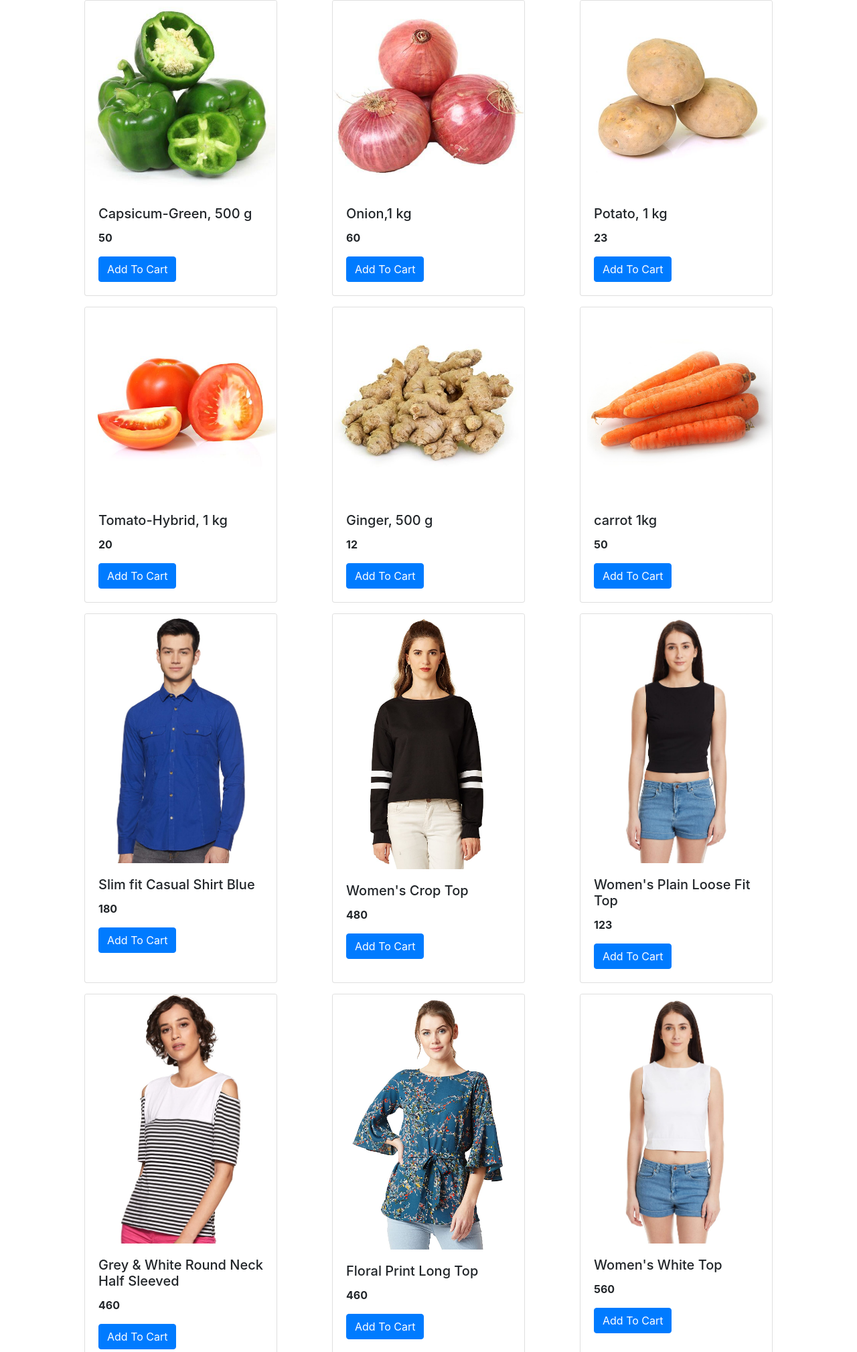
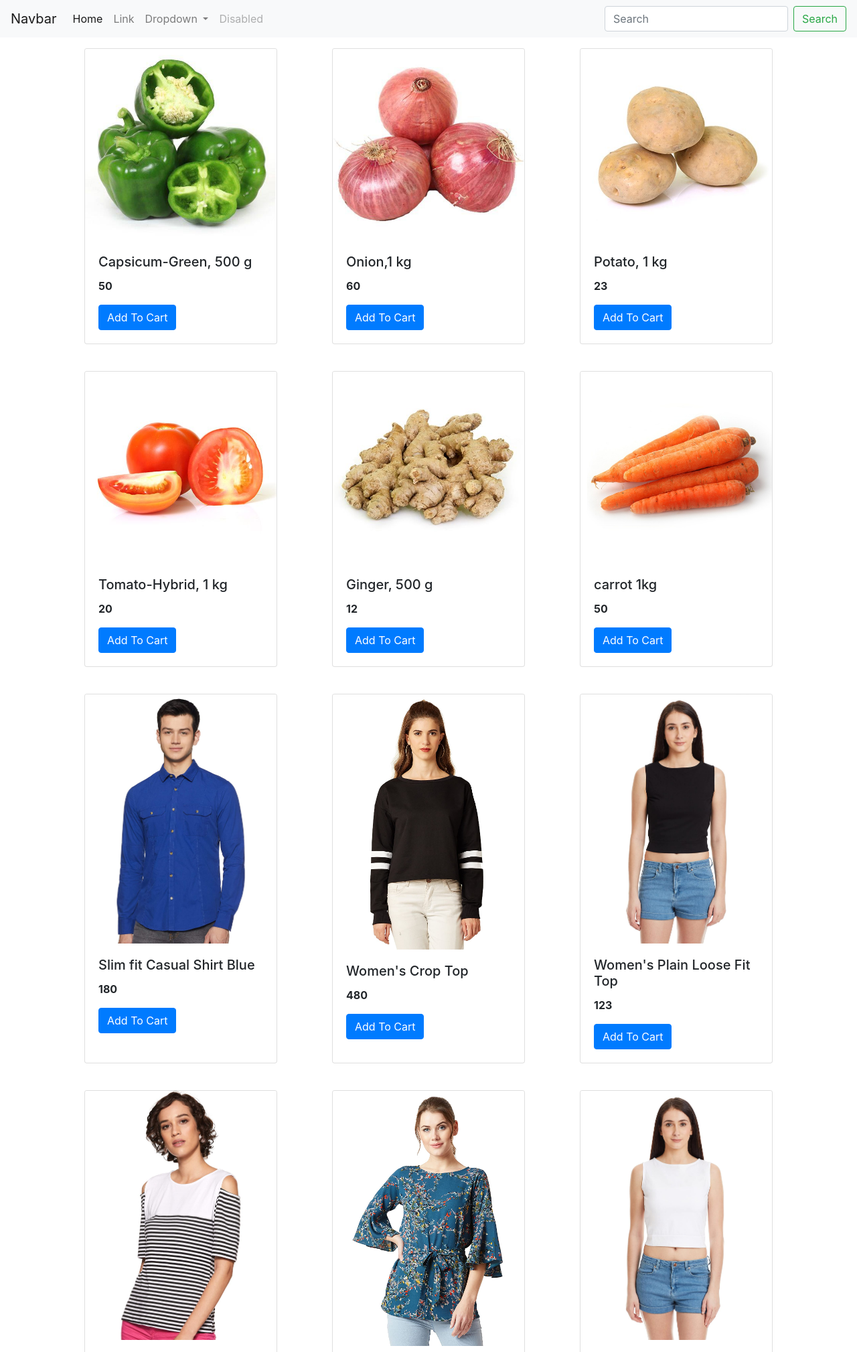
Before and after one commit to layaaugustine/eShop-Online-Shopping-App, a Django app: page /store/shop in a window 1280 px wide. Shown: the top 2019 px of the page at 67% size. Run offline with Django 4.2, Linux system fonts and the light colour scheme; data comes from the database, SQL or seed files in the repository.

Commit message:
modified

```diff
--- a/Eshop/store/Templates/index.html
+++ b/Eshop/store/Templates/index.html
@@ -12,10 +12,49 @@
   </head>
   <body>
 
+    <!-- navbar -->
+    <nav class="navbar navbar-expand-lg navbar-light bg-light">
+        <a class="navbar-brand" href="#">Navbar</a>
+        <button class="navbar-toggler" type="button" data-toggle="collapse" data-target="#navbarSupportedContent" aria-controls="navbarSupportedContent" aria-expanded="false" aria-label="Toggle navigation">
+          <span class="navbar-toggler-icon"></span>
+        </button>
+
+        <div class="collapse navbar-collapse" id="navbarSupportedContent">
+          <ul class="navbar-nav mr-auto">
+            <li class="nav-item active">
+              <a class="nav-link" href="#">Home <span class="sr-only">(current)</span></a>
+            </li>
+            <li class="nav-item">
+              <a class="nav-link" href="#">Link</a>
+            </li>
+            <li class="nav-item dropdown">
+              <a class="nav-link dropdown-toggle" href="#" id="navbarDropdown" role="button" data-toggle="dropdown" aria-haspopup="true" aria-expanded="false">
+                Dropdown
+              </a>
+              <div class="dropdown-menu" aria-labelledby="navbarDropdown">
+                <a class="dropdown-item" href="#">Action</a>
+                <a class="dropdown-item" href="#">Another action</a>
+                <div class="dropdown-divider"></div>
+                <a class="dropdown-item" href="#">Something else here</a>
+              </div>
+            </li>
+            <li class="nav-item">
+              <a class="nav-link disabled" href="#" tabindex="-1" aria-disabled="true">Disabled</a>
+            </li>
+          </ul>
+          <form class="form-inline my-2 my-lg-0">
+            <input class="form-control mr-sm-2" type="search" placeholder="Search" aria-label="Search">
+            <button class="btn btn-outline-success my-2 my-sm-0" type="submit">Search</button>
+          </form>
+        </div>
+      </nav>
+
+    <!-- body -->
+
     <div class="container">
     <div class="row mx-auto">
         {% for product in products %}
-        <div class="card mx-auto mb-3" style="width: 18rem;">
+        <div class="card mx-auto mb-4 mt-3" style="width: 18rem;">
             <img src="{{product.image.url}}" class="card-img-top" alt="...">
             <div class="card-body">
               <h5 class="card-title">{{product.name}}</h5>
```
